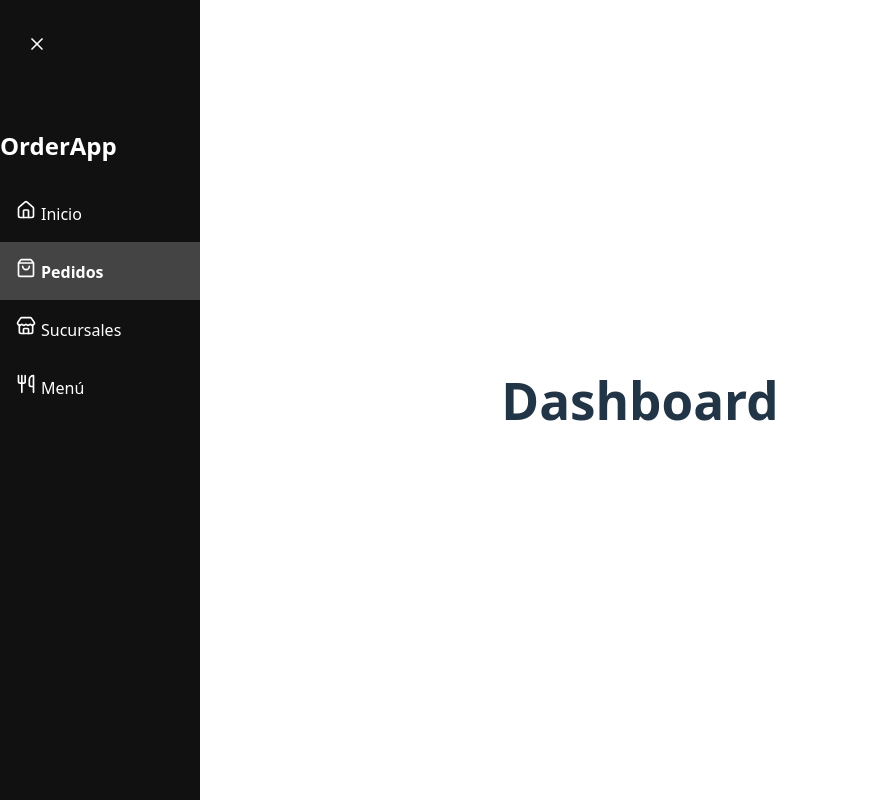
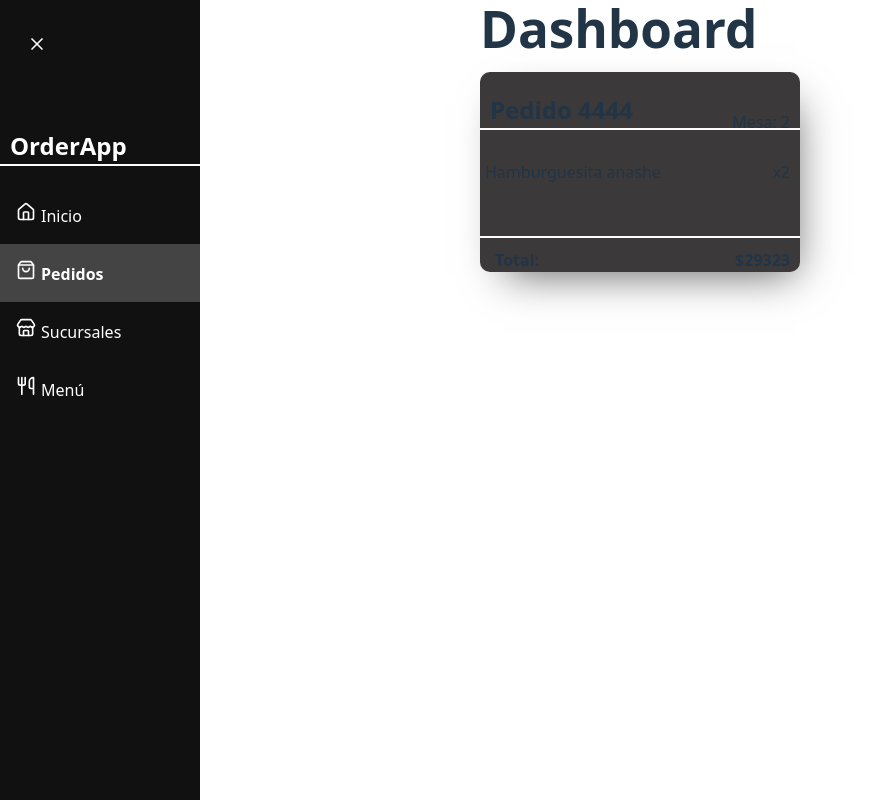
Before and after one commit to Frannco19/OrderProyectAPP, a React (Vite) app: page /admin/orders in a window 1280 px wide. Shown: the whole page, without its empty margins (0-887 px from the left). Built offline with nearby package versions, Linux system fonts and the light colour scheme.

Commit message:
Agregado Card Pedidos

```diff
--- /dev/null
+++ b/src/components/Dashboard/dashboardContainer/DashboardContainer.css
@@ -0,0 +1,19 @@
+* {
+  box-sizing: border-box;
+}
+html,
+body {
+  height: 100%;
+}
+body {
+  margin: 0;
+} /* quita el margen por defecto del body */
+h1 {
+  margin: 0 0 1rem;
+}
+
+.layout {
+  display: flex;
+  flex-direction: column;
+  min-height: 100vh;
+}
--- a/src/components/Dashboard/dashboardContainer/DashboardContainer.jsx
+++ b/src/components/Dashboard/dashboardContainer/DashboardContainer.jsx
@@ -1,14 +1,30 @@
 import React from 'react'
 import DashboardNav from '../navbarDashboard/Navbar'
+import OrderItem from '../orderItem/OrderItem'
+import "./DashboardContainer.css"
+import { Routes, Route } from "react-router-dom";
 
 const DashboardContainer = () => {
   return (
     <div className="layout">
       <DashboardNav />
       <main className="content">
-        {/* tu contenido del dashboard */}
         <h1>Dashboard</h1>
+          <Routes>
+          {/* Ruta Inicio */}
+          <Route path="/admin" element={<h2>Inicio</h2>} />
+
+          {/* Ruta Pedidos */}
+          <Route path="/admin/orders" element={<OrderItem />} />
+
+          {/* Ruta Sucursales */}
+          <Route path="/admin/branches" element={<h2>Sucursales</h2>} />
+
+          {/* Ruta Menú */}
+          <Route path="/admin/menu" element={<h2>Menú</h2>} />
+        </Routes>
       </main>
+
     </div>
   )
 }
--- /dev/null
+++ b/src/components/Dashboard/orderItem/OrderItem.css
@@ -0,0 +1,47 @@
+.card{
+    height: 25vh;
+    background-color: #3b3939;
+    width: 40vh;
+    border-radius: 10px;
+    box-shadow: 10px 17px 40px -15px rgba(0,0,0,0.62);
+-webkit-box-shadow: 10px 17px 40px -15px rgba(0,0,0,0.62);
+-moz-box-shadow: 10px 17px 40px -15px rgba(0,0,0,0.62);
+    display: flex;
+    flex-direction: column;
+}
+
+h2{
+    padding: 0px 10px 0px 10px;
+    border-bottom: 2px solid white;
+}
+
+p{
+    padding-left: 10px;
+}
+
+.orderDetail {
+  display: flex;
+  justify-content: space-between;
+  margin-top: 10px;
+  flex: 1;
+}
+
+.amount{
+    padding-right: 10px;
+}
+
+.tableOrder{
+    margin-top: -5vh;
+    display: flex;
+    justify-content: flex-end;
+    padding-right: 10px;
+}
+
+.totalOrder{
+  display: flex;
+  justify-content: space-between;
+  margin-top: auto;
+  font-weight: bold;
+  padding: 10px 10px 0px 10px;
+  border-top:2px solid white ;
+}
--- /dev/null
+++ b/src/components/Dashboard/orderItem/OrderItem.jsx
@@ -0,0 +1,25 @@
+import React from "react";
+import "./OrderItem.css";
+
+const OrderItem = () => {
+  return (
+    <div className="card-container">
+      <div className="card">
+        <div className="orderName">
+          <h2 className="orderID">Pedido 4444</h2>
+          <p className="tableOrder">Mesa: 2</p>
+        </div>
+        <div className="orderDetail">
+          <span className="description">Hamburguesita anashe</span>
+          <span className="amount">x2</span>
+        </div>
+        <div className="totalOrder">
+          <span>Total:</span>
+          <span>$29323</span>
+        </div>
+      </div>
+    </div>
+  );
+};
+
+export default OrderItem;
```
